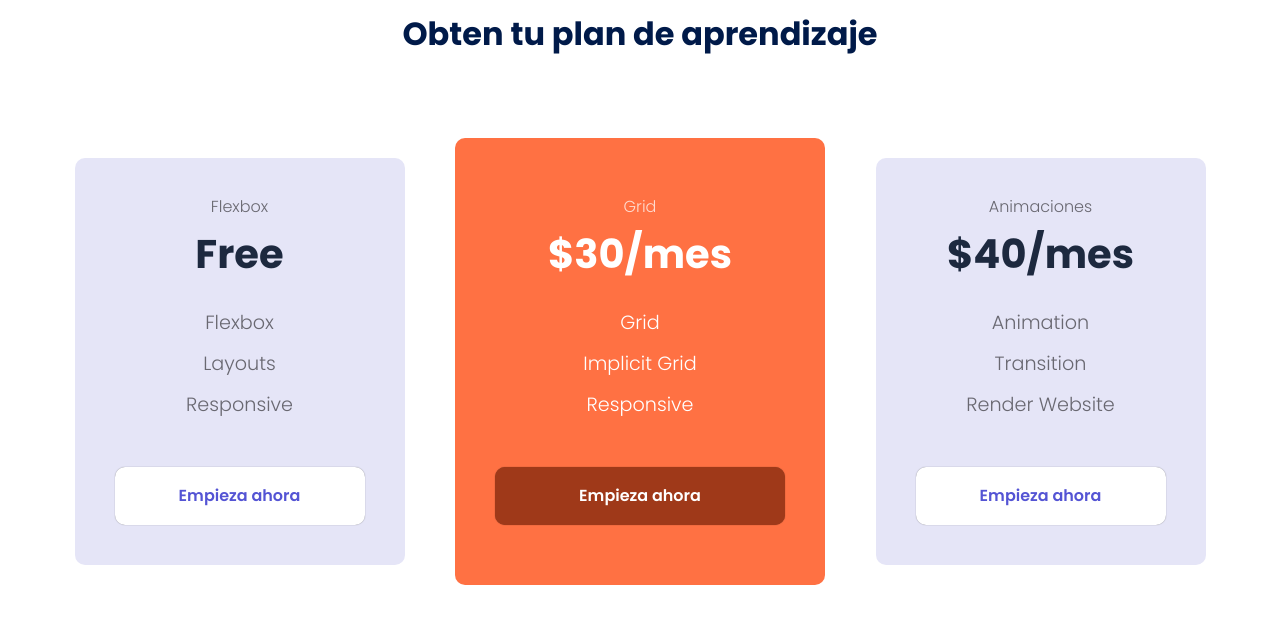
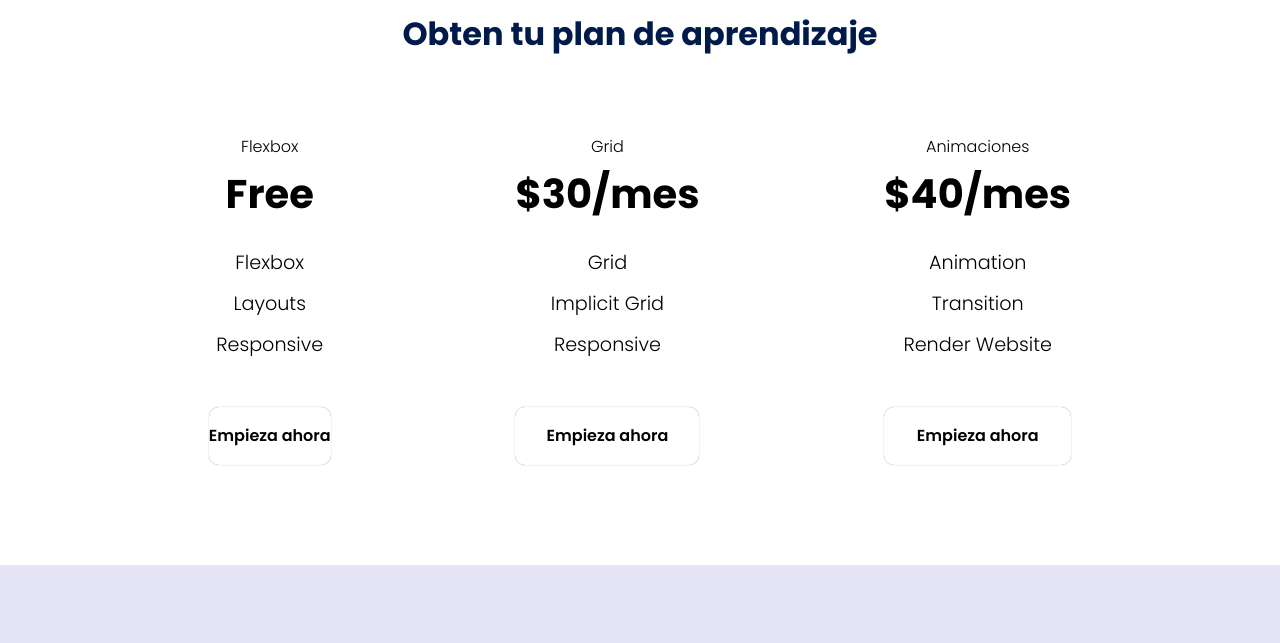
Before and after one commit to cidector/cidector.github, a plain HTML site: page index.html in a window 1280 px wide. Shown: the part 1980-2623 px from the top of the page. Drawn offline with Linux system fonts and the light colour scheme.

Commit message:
Update index.html

```diff
--- a/index.html
+++ b/index.html
@@ -118,7 +118,7 @@
             <h2 class="subtitle">Obten tu plan de aprendizaje</h2>
 
             <div class="price__table">
-                <div class="price__element">
+                <div class="price__elemnt">
                     <p class="price__name">Flexbox</p>
                     <h3 class="price__price">Free</h3>
 
@@ -131,7 +131,7 @@
                     <a href="#" class="price__cta">Empieza ahora</a>
                 </div>
 
-                <div class="price__element price__element--best">
+                <div class="price__elemnt price__elemnt--best">
                     <p class="price__name">Grid</p>
                     <h3 class="price__price">$30/mes</h3>
 
@@ -144,7 +144,7 @@
                     <a href="#" class="price__cta">Empieza ahora</a>
                 </div>
 
-                <div class="price__element">
+                <div class="price__elemnt">
                     <p class="price__name">Animaciones</p>
                     <h3 class="price__price">$40/mes</h3>
 
```
